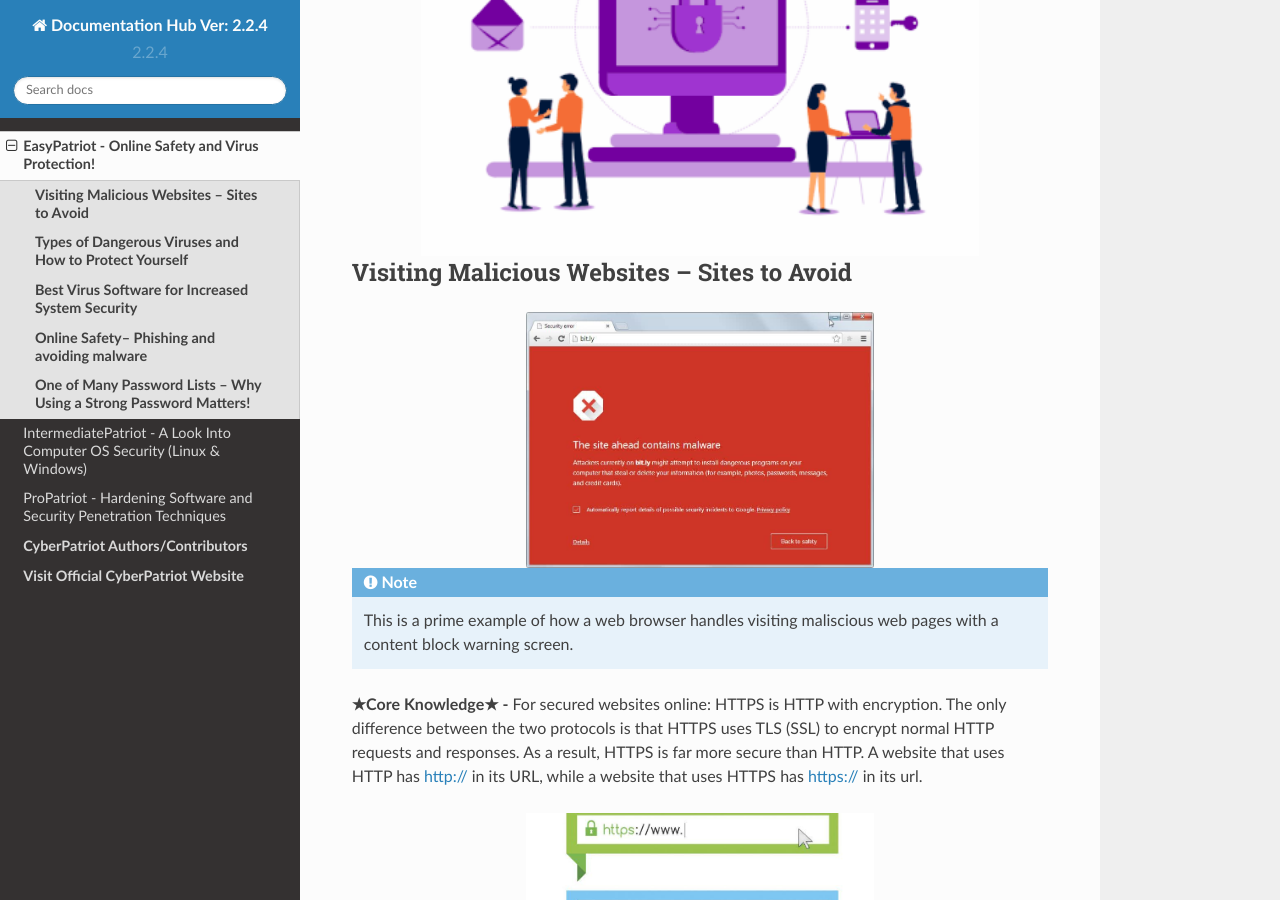
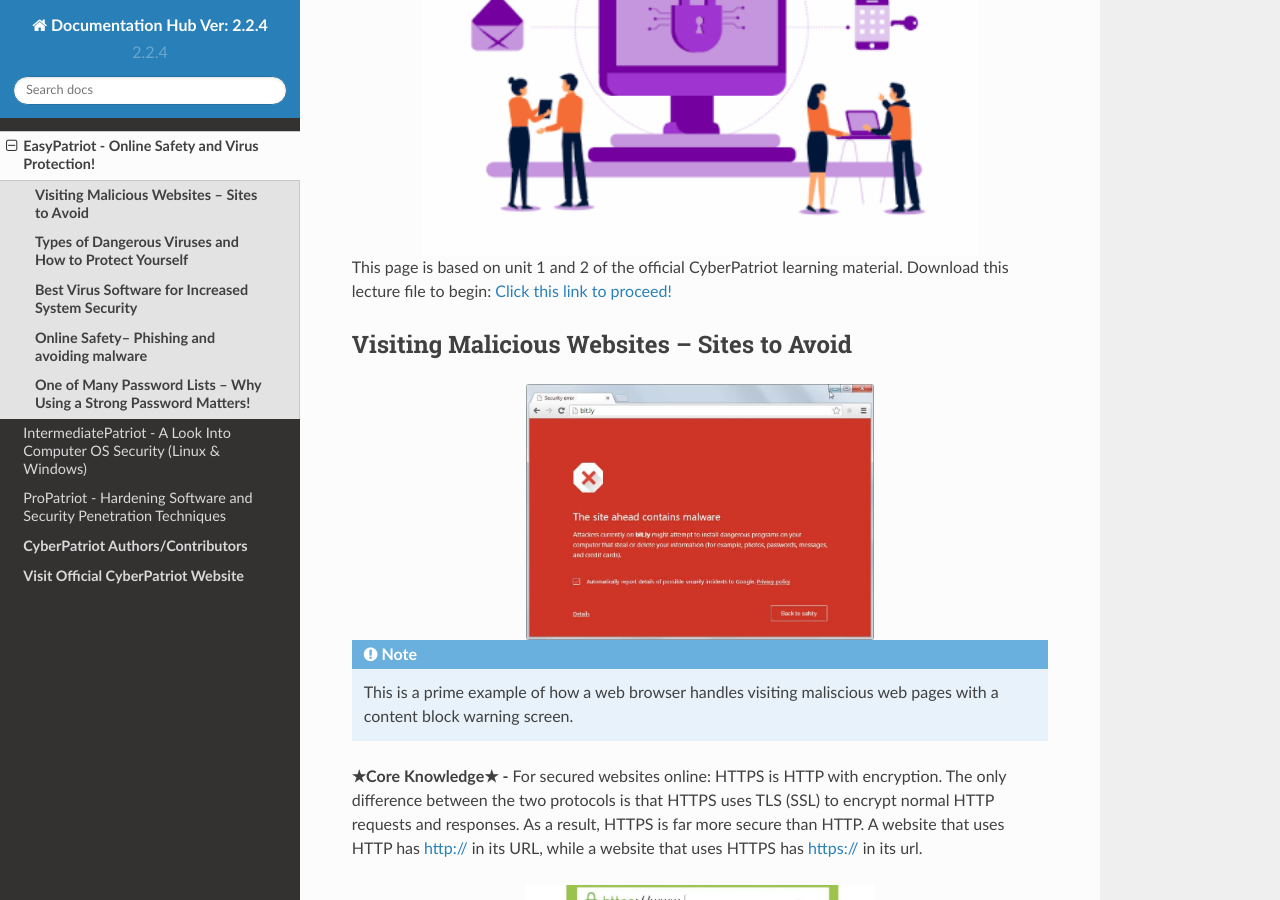
Before and after one commit to natt96z/cybersac, a Sphinx documentation site: the page built from docs/source/BeginnerEasyCybersac.rst, in a window 1280 px wide and 900 px high, scrolled down 322 px. Built offline with Sphinx 7.4.7 and the Read the Docs theme 2.0.0, drawn with Linux system fonts in a browser that asks for light colours.

Commit message:
Update BeginnerEasyCybersac.rst

```diff
--- a/docs/source/BeginnerEasyCybersac.rst
+++ b/docs/source/BeginnerEasyCybersac.rst
@@ -4,6 +4,11 @@ EasyPatriot - Online Safety and Virus Protection!
 .. image:: https://raw.githubusercontent.com/natt96z/cybersac/main/docs/img/image_processing20200817-16566-13lc2h2.gif
    :width: 80%
    :align: center
+
+This page is based on unit 1 and 2 of the official CyberPatriot learning material. Download this lecture file to begin: `Click this link to proceed!`_
+
+   .. _Click this link to proceed!: https://drive.google.com/file/d/1zi67tDVoSFbnODvH4ebx5iNOf6MotPNi/view?usp=sharing
+
 
 **Visiting Malicious Websites – Sites to Avoid**
 ~~~~~~~~~~~~~~~~~~~~~~~~~~~~
```
